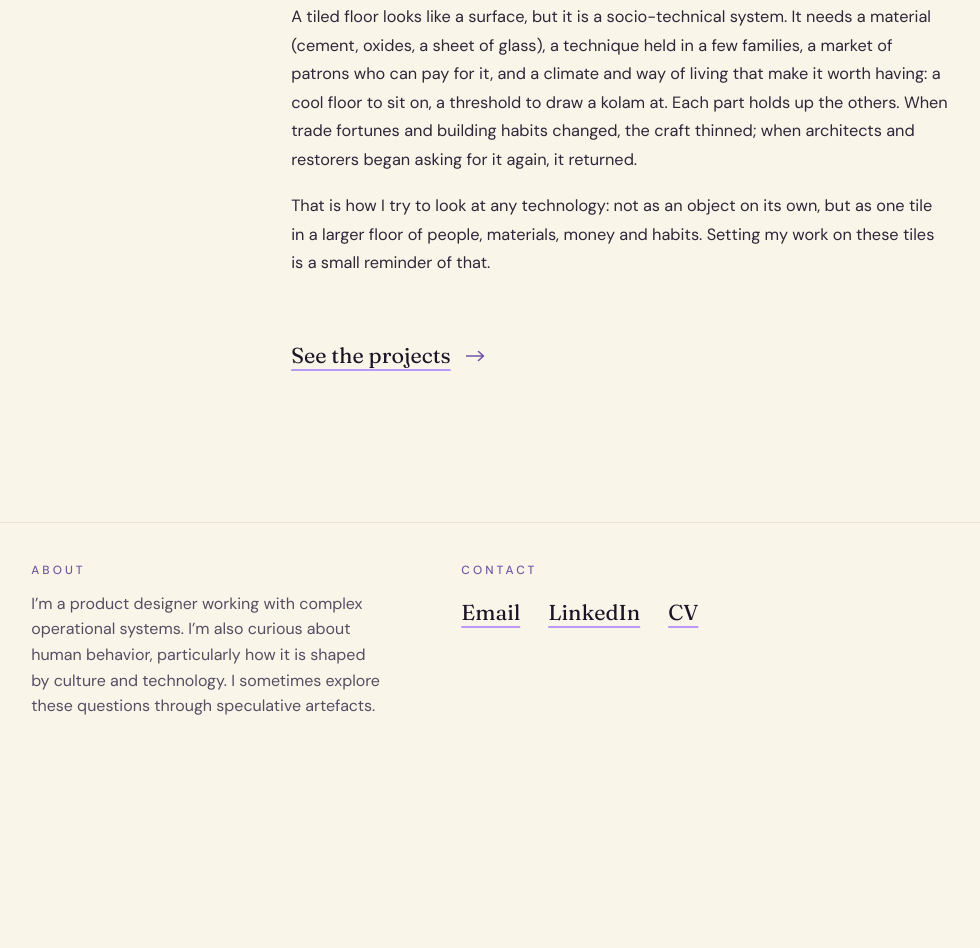
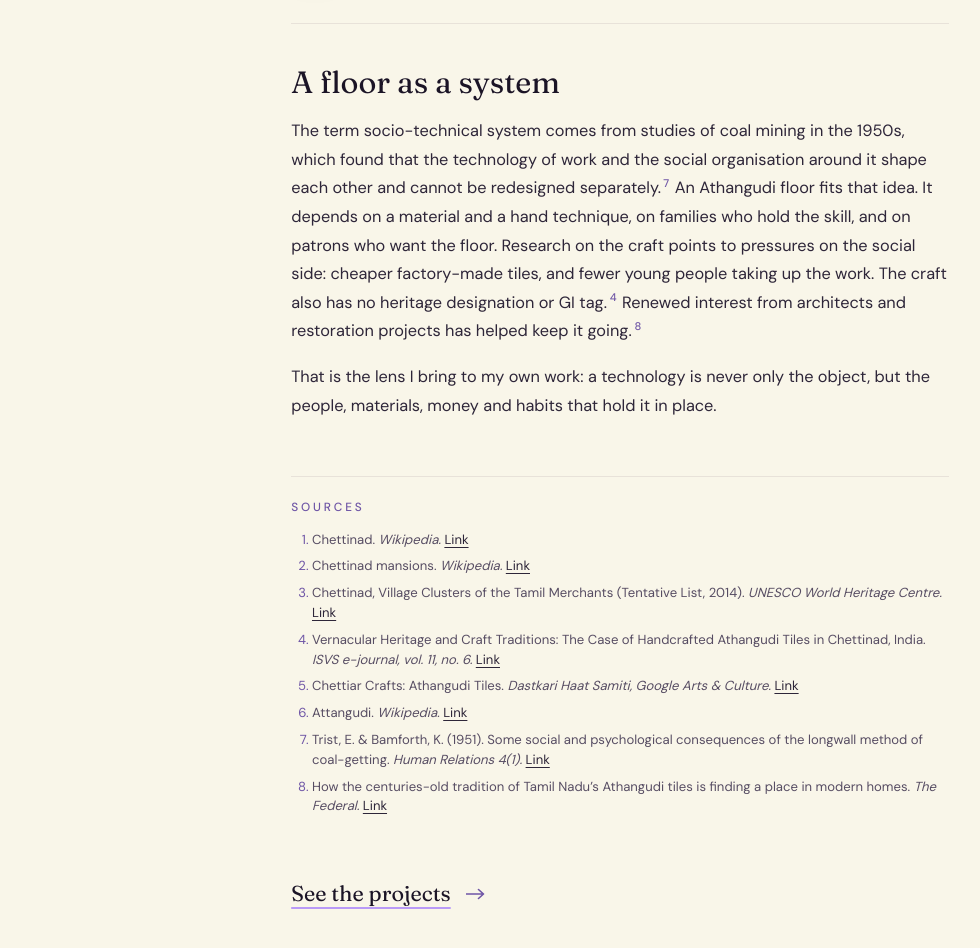
Before and after one commit to posthumanframes-hub/special-journey, a plain HTML site: page athangudi.html in a window 1280 px wide. Shown: the part 1394-2342 px from the top of the page, without its empty margins (20-1000 px from the left). Before the commit the page ends 2169 px from the top, so only its background shows below. Drawn offline with Linux system fonts and the light colour scheme.

Commit message:
Athangudi page: cite sources and remove unsupported claims
History and system sections now rest on numbered citations (UNESCO,
the ISVS e-journal study, Trist & Bamforth 1951, Dastkari Haat Samiti,
Wikipedia, The Federal), with a Sources list at the bottom.

Co-Authored-By: Claude Opus 5.5 <noreply@anthropic.com>
Claude-Session: https://claude.ai/code/session_01HMXuHd8uDEADmxtaTzqHFA

```diff
--- a/athangudi.html
+++ b/athangudi.html
@@ -55,8 +55,8 @@
 
     <section class="article__section" aria-labelledby="history">
       <h2 id="history">A short history</h2>
-      <p>In the late nineteenth and early twentieth centuries, Chettiar merchant families traded across Burma, Ceylon and Southeast Asia, and built large mansions at home in Chettinad. Their floors are often said to have taken cues from the European tiles they saw abroad, but the tiles themselves were made locally, by hand, in Athangudi.</p>
-      <p>Each tile is poured, not fired. Coloured cement is laid into a stencil on a sheet of glass, backed with cement and sand, then cured in water. The glass gives the face its soft shine. Families in Athangudi still make them this way today.</p>
+      <p>In the nineteenth and early twentieth centuries, Nattukottai Chettiar merchants of Chettinad traded and lent money across Burma, Ceylon, Malaya and Vietnam.<sup class="cite"><a href="#src-1" aria-label="Source 1">1</a></sup> With that wealth they built large mansions at home, using materials from across their trading world: teak from Burma, and tiles from places such as Japan, Germany, France and England.<sup class="cite"><a href="#src-2" aria-label="Source 2">2</a></sup> The village clusters of Chettinad are now on India’s UNESCO Tentative List.<sup class="cite"><a href="#src-3" aria-label="Source 3">3</a></sup></p>
+      <p>Athangudi’s hand-made tiles grew alongside these houses. Accounts of their origin differ; one study suggests local makers may have been influenced by European tiles and glazed Chinese ware.<sup class="cite"><a href="#src-4" aria-label="Source 4">4</a></sup> The method is unusual: the tiles are not fired. Coloured cement made with oxide pigments is poured into a stencil laid on a glass plate, backed with cement and sand, then cured in water. The glass gives the face its sheen.<sup class="cite"><a href="#src-4" aria-label="Source 4">4</a></sup><sup class="cite"><a href="#src-5" aria-label="Source 5">5</a></sup> Much of the village is still involved in the work.<sup class="cite"><a href="#src-6" aria-label="Source 6">6</a></sup></p>
     </section>
 
     <section class="article__section" aria-labelledby="motifs">
@@ -78,8 +78,22 @@
 
     <section class="article__section" aria-labelledby="systems">
       <h2 id="systems">A floor as a system</h2>
-      <p>A tiled floor looks like a surface, but it is a socio-technical system. It needs a material (cement, oxides, a sheet of glass), a technique held in a few families, a market of patrons who can pay for it, and a climate and way of living that make it worth having: a cool floor to sit on, a threshold to draw a kolam at. Each part holds up the others. When trade fortunes and building habits changed, the craft thinned; when architects and restorers began asking for it again, it returned.</p>
-      <p>That is how I try to look at any technology: not as an object on its own, but as one tile in a larger floor of people, materials, money and habits. Setting my work on these tiles is a small reminder of that.</p>
+      <p>The term socio-technical system comes from studies of coal mining in the 1950s, which found that the technology of work and the social organisation around it shape each other and cannot be redesigned separately.<sup class="cite"><a href="#src-7" aria-label="Source 7">7</a></sup> An Athangudi floor fits that idea. It depends on a material and a hand technique, on families who hold the skill, and on patrons who want the floor. Research on the craft points to pressures on the social side: cheaper factory-made tiles, and fewer young people taking up the work. The craft also has no heritage designation or GI tag.<sup class="cite"><a href="#src-4" aria-label="Source 4">4</a></sup> Renewed interest from architects and restoration projects has helped keep it going.<sup class="cite"><a href="#src-8" aria-label="Source 8">8</a></sup></p>
+      <p>That is the lens I bring to my own work: a technology is never only the object, but the people, materials, money and habits that hold it in place.</p>
+    </section>
+
+    <section class="sources" aria-labelledby="sources">
+      <h2 id="sources">Sources</h2>
+      <ol>
+        <li id="src-1">Chettinad. <span class="sources__pub">Wikipedia.</span> <a href="https://en.wikipedia.org/wiki/Chettinad" target="_blank" rel="noopener noreferrer">Link<span class="sr-only"> (opens in a new tab)</span></a></li>
+        <li id="src-2">Chettinad mansions. <span class="sources__pub">Wikipedia.</span> <a href="https://en.wikipedia.org/wiki/Chettinad_mansions" target="_blank" rel="noopener noreferrer">Link<span class="sr-only"> (opens in a new tab)</span></a></li>
+        <li id="src-3">Chettinad, Village Clusters of the Tamil Merchants (Tentative List, 2014). <span class="sources__pub">UNESCO World Heritage Centre.</span> <a href="https://whc.unesco.org/en/tentativelists/5920/" target="_blank" rel="noopener noreferrer">Link<span class="sr-only"> (opens in a new tab)</span></a></li>
+        <li id="src-4">Vernacular Heritage and Craft Traditions: The Case of Handcrafted Athangudi Tiles in Chettinad, India. <span class="sources__pub">ISVS e-journal, vol. 11, no. 6.</span> <a href="https://isvshome.com/pdf/ISVS_11-06/ISVSej_11.06.02.pdf" target="_blank" rel="noopener noreferrer">Link<span class="sr-only"> (opens in a new tab)</span></a></li>
+        <li id="src-5">Chettiar Crafts: Athangudi Tiles. <span class="sources__pub">Dastkari Haat Samiti, Google Arts &amp; Culture.</span> <a href="https://artsandculture.google.com/story/chettiar-crafts-athangudi-tiles-dastkari-haat-samiti/2QWRMoHx4BQNJg" target="_blank" rel="noopener noreferrer">Link<span class="sr-only"> (opens in a new tab)</span></a></li>
+        <li id="src-6">Attangudi. <span class="sources__pub">Wikipedia.</span> <a href="https://en.wikipedia.org/wiki/Attangudi" target="_blank" rel="noopener noreferrer">Link<span class="sr-only"> (opens in a new tab)</span></a></li>
+        <li id="src-7">Trist, E. &amp; Bamforth, K. (1951). Some social and psychological consequences of the longwall method of coal-getting. <span class="sources__pub">Human Relations 4(1).</span> <a href="https://doi.org/10.1177/001872675100400101" target="_blank" rel="noopener noreferrer">Link<span class="sr-only"> (opens in a new tab)</span></a></li>
+        <li id="src-8">How the centuries-old tradition of Tamil Nadu’s Athangudi tiles is finding a place in modern homes. <span class="sources__pub">The Federal.</span> <a href="https://m.dailyhunt.in/news/india/english/the+federal+english-epaper-thefeden/how+the+centuriesold+tradition+of+tamil+nadus+athangudi+tiles+is+finding+a+place+in+modern+homes-newsid-n694177551" target="_blank" rel="noopener noreferrer">Link<span class="sr-only"> (opens in a new tab)</span></a></li>
+      </ol>
     </section>
 
     <p class="article__end"><a href="index.html#work">See the projects<svg aria-hidden="true"><use href="#arrow"/></svg></a></p>
--- a/styles.css
+++ b/styles.css
@@ -1173,3 +1173,14 @@ html.seen .scroll-cue::after { animation: none; }
 .motif--compact .motif__text { display: flex; flex-direction: column; line-height: 1.25; }
 .motif--compact .motif__text strong { font-size: 1rem; }
 .motif--compact .motif__en { margin: .15rem 0 0; font-size: .82rem; }
+/* citations */
+.cite { font: 500 .68em/0 var(--sans); vertical-align: super; margin-left: .1em; }
+.article__section .cite a { color: var(--accent); text-decoration: none; padding: 0 .1em; }
+.article__section .cite a + a, .cite + .cite { margin-left: .15em; }
+.sources { margin-top: clamp(40px, 7vh, 64px); padding-top: 1.4rem; border-top: 1px solid var(--divider); }
+.sources h2 { font: 500 .74rem/1.3 var(--sans); letter-spacing: .24em; text-transform: uppercase; color: var(--accent); margin-bottom: .9rem; }
+.sources ol { padding-left: 1.3rem; margin: 0; display: grid; gap: .45rem; font-size: .82rem; line-height: 1.5; color: var(--muted-text); }
+.sources li::marker { color: var(--accent); }
+.sources__pub { font-style: italic; }
+.sources a { color: var(--text); text-underline-offset: 3px; }
+.sources li:target { color: var(--heading); }
```
